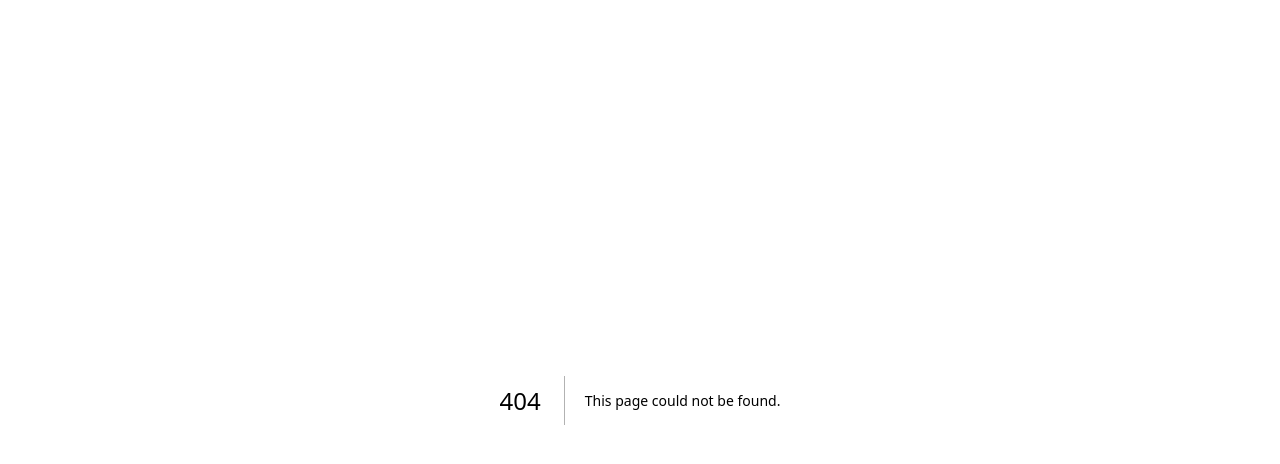
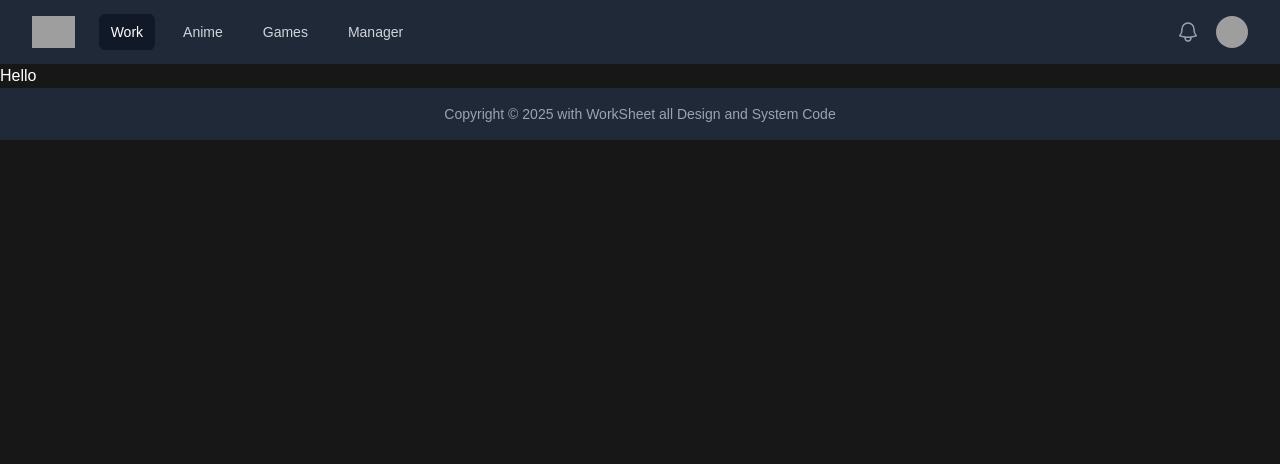
Before and after one commit to YogendraSahu-1100/Worksheet-Project, a Next.js app: page /anime in a window 1280 px wide. Before the commit this address had no page. Shown: the top 464 px of the page. Built offline with nearby package versions, Linux system fonts and the light colour scheme; grey boxes are pictures that could not be loaded.

Commit message:
Add New Page

```diff
--- a/app/Components/Navbar.jsx
+++ b/app/Components/Navbar.jsx
@@ -67,10 +67,10 @@ export function Navbar() {
                   className="rounded-md bg-gray-900 px-3 py-2 text-sm font-medium text-white"
                   aria-current="page"
                 >
-                  WorK
+                  Work
                 </Link>
                 <Link
-                  href="#"
+                  href="/anime"
                   className="rounded-md px-3 py-2 text-sm font-medium text-gray-300 hover:bg-gray-700 hover:text-white"
                 >
                   Anime
--- /dev/null
+++ b/app/anime/page.jsx
@@ -0,0 +1,13 @@
+import React from 'react'
+import { Navbar } from '../Components/Navbar'
+import { Footer } from '../Components/Footer'
+
+export default function page() {
+  return (
+    <>
+      <Navbar/>
+      <div>Hello</div>
+      <Footer/>
+    </>
+  )
+}
```
